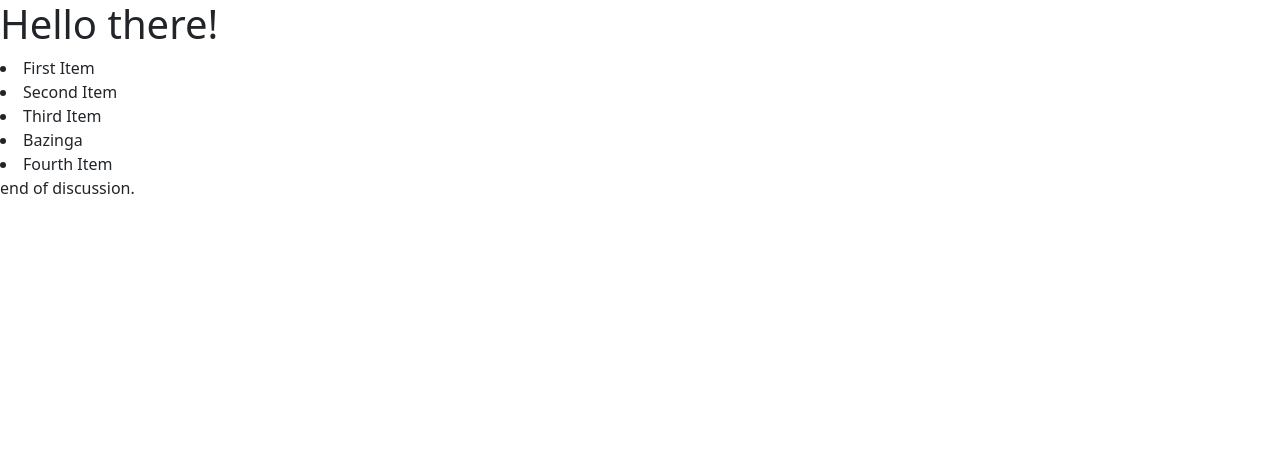
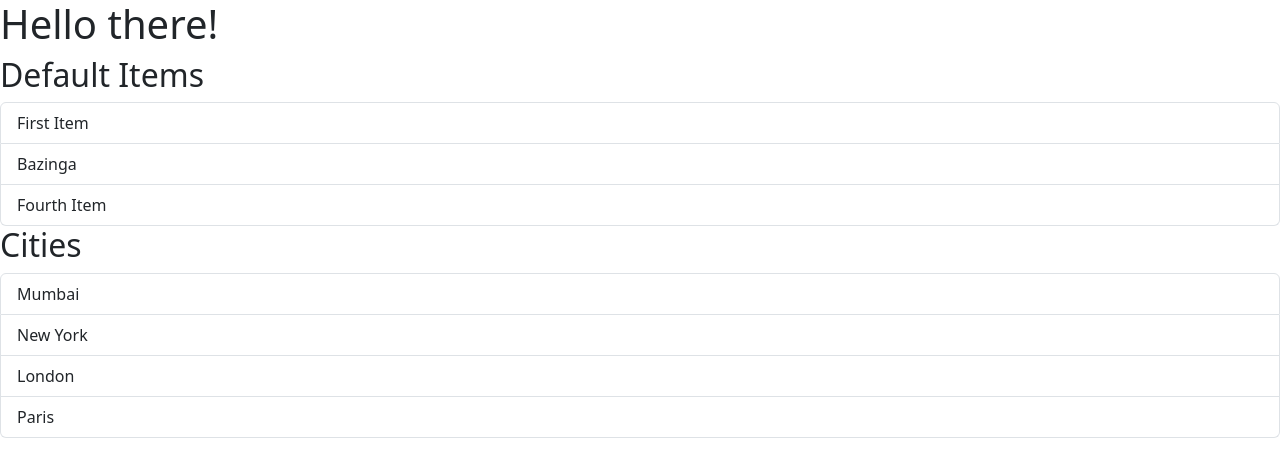
Before and after one commit to cliff-4/my-react-app, a React (Vite) app: page / in a window 1280 px wide. Shown: the top 476 px of the page. Built offline with nearby package versions, Linux system fonts and the light colour scheme.

Commit message:
misc: updated

```diff
--- a/src/App.tsx
+++ b/src/App.tsx
@@ -5,12 +5,36 @@ name = "";
 
 function App() {
   let content;
+
+  const onSelectItemHandler = (item: string) => {
+    console.log(item);
+  };
+
+  let defaults = {
+    items: ["First Item", "Bazinga", "Fourth Item"],
+    heading: "Default Items",
+  };
+
+  let cities = {
+    items: ["Mumbai", "New York", "London", "Paris"],
+    heading: "Cities",
+  };
+
   if (name) content = <h1>Hello! My name is {name}</h1>;
   else content = <h1>Hello there!</h1>;
   return (
     <div>
       {content}
-      <ListGroup />
+      <ListGroup
+        items={defaults.items}
+        heading={defaults.heading}
+        onSelectItem={onSelectItemHandler}
+      />
+      <ListGroup
+        items={cities.items}
+        heading={cities.heading}
+        onSelectItem={onSelectItemHandler}
+      />
     </div>
   );
 }
--- a/src/components/ListGroup.tsx
+++ b/src/components/ListGroup.tsx
@@ -1,19 +1,41 @@
-let items: string[] = [
-  "First Item",
-  "Second Item",
-  "Third Item",
-  "Bazinga",
-  "Fourth Item",
-];
+import { useState } from "react";
 
-function ListGroup() {
+interface ListGroupProps {
+  items: string[];
+  heading: string;
+  onSelectItem: (item: string) => void;
+}
+
+function ListGroup({ items, heading, onSelectItem }: ListGroupProps) {
+  const [selectedIndex, setSelectedIndex] = useState(-1);
+
+  function handleOnClick(index: number) {
+    if (selectedIndex !== index) setSelectedIndex(index);
+    else setSelectedIndex(-1);
+  }
+
   return (
     <>
-      <ul className="list-group"></ul>
-      {items.map((item) => (
-        <li key={item}>{item}</li>
-      ))}
-      <p>end of discussion.</p>
+      <h2>{heading}</h2>
+      {items.length === 0 && <p>No items found</p>}
+      <ul className="list-group">
+        {items.map((item, index) => (
+          <li
+            className={
+              selectedIndex === index
+                ? "list-group-item active"
+                : "list-group-item"
+            }
+            key={item}
+            onClick={() => {
+              onSelectItem(item);
+              handleOnClick(index);
+            }}
+          >
+            {item}
+          </li>
+        ))}
+      </ul>
     </>
   );
 }
```
